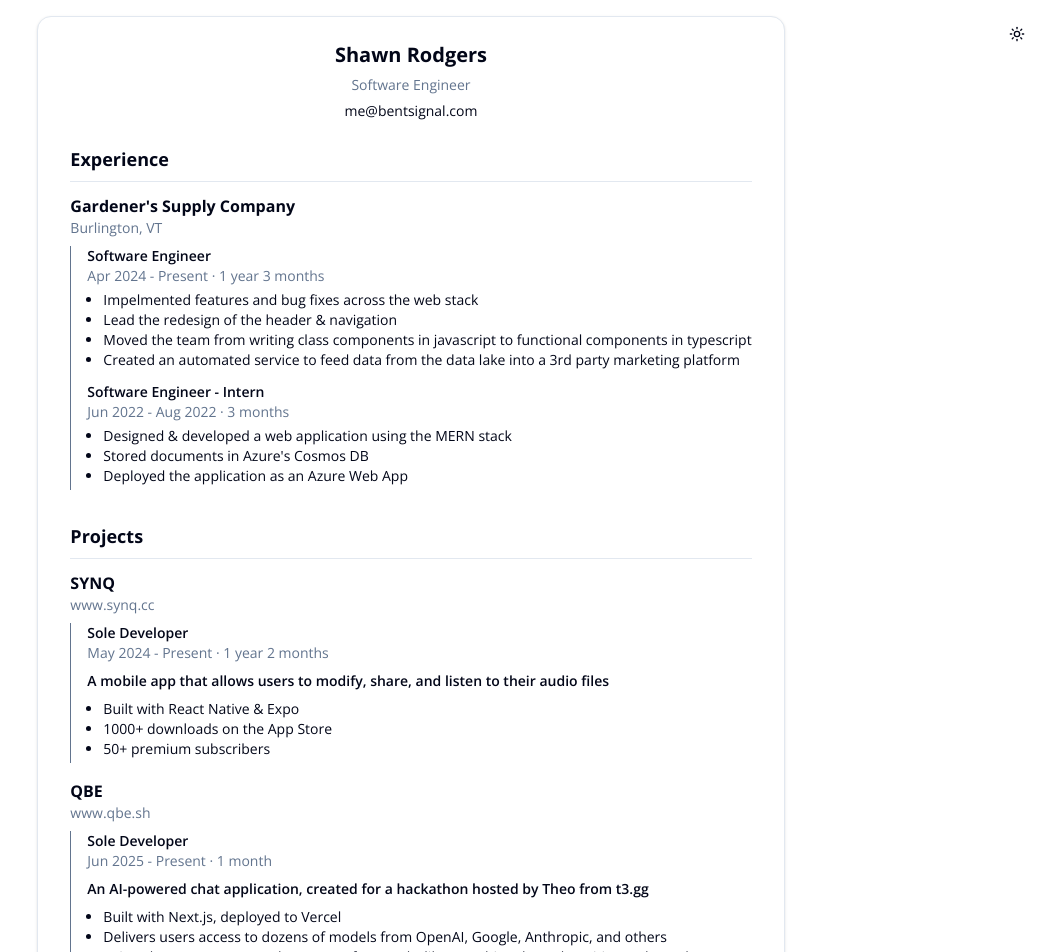
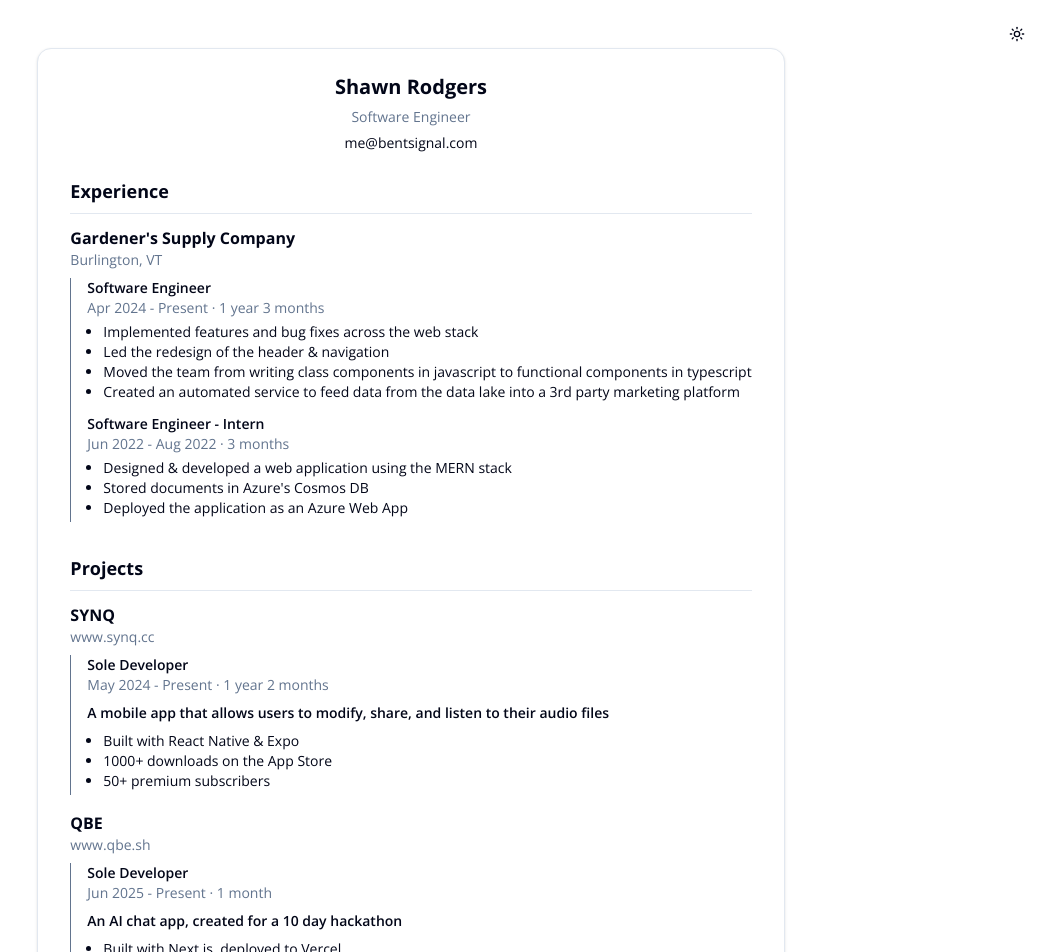
Before and after one commit to bentsignal/me, a Next.js app: page /about in a window 1280 px wide. Shown: the top 952 px of the page, without its empty margins (229-1280 px from the left). Built offline with nearby package versions, Linux system fonts and the light colour scheme.

Commit message:
spelling mistakes, alignment

```diff
--- a/src/app/about/page.tsx
+++ b/src/app/about/page.tsx
@@ -14,7 +14,7 @@ import Project from "@/features/resume/components/project";
 
 export default function About() {
   return (
-    <div className="mx-4 my-4 flex h-screen flex-col items-center justify-start gap-4 sm:gap-6">
+    <div className="mx-4 my-12 flex flex-col items-center justify-start gap-4 sm:gap-6">
       <ThemeToggle />
       <Card>
         <CardHeader className="items-center justify-center text-center">
--- a/src/features/resume/data/resume-data.ts
+++ b/src/features/resume/data/resume-data.ts
@@ -17,8 +17,8 @@ export const experiences: Experience[] = [
           startDate: new Date("2024-04-02"),
         },
         bullets: [
-          "Impelmented features and bug fixes across the web stack",
-          "Lead the redesign of the header & navigation",
+          "Implemented features and bug fixes across the web stack",
+          "Led the redesign of the header & navigation",
           "Moved the team from writing class components in javascript to functional components in typescript",
           "Created an automated service to feed data from the data lake into a 3rd party marketing platform",
         ],
@@ -84,11 +84,10 @@ export const projects: Project[] = [
     dates: {
       startDate: new Date("2025-06-02"),
     },
-    description:
-      "An AI-powered chat application, created for a hackathon hosted by Theo from t3.gg",
+    description: "An AI chat app, created for a 10 day hackathon",
     bullets: [
       "Built with Next.js, deployed to Vercel",
-      "Delivers users access to dozens of models from OpenAI, Google, Anthropic, and others",
+      "Gives users access to dozens of models from providers like OpenAI, Google, and Anthropic",
       "Driven by a custom agent that can perform tasks like searching the web, writing code, and more",
     ],
   },
```
